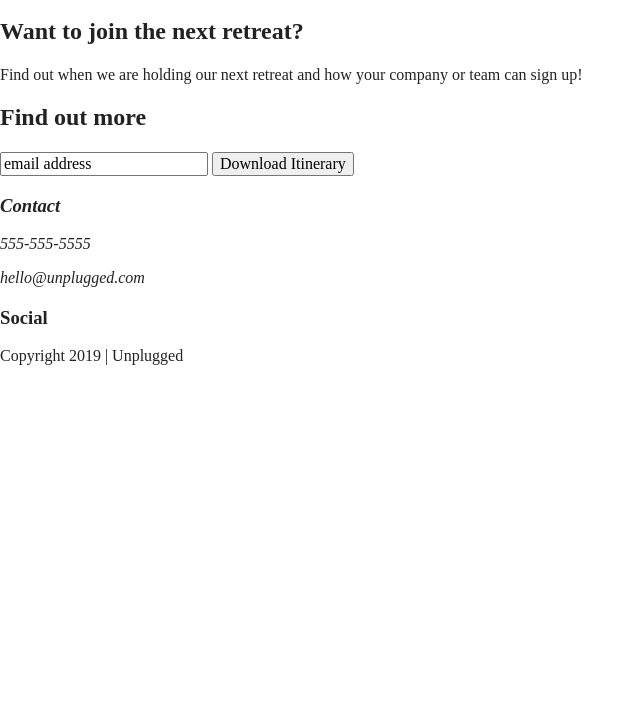
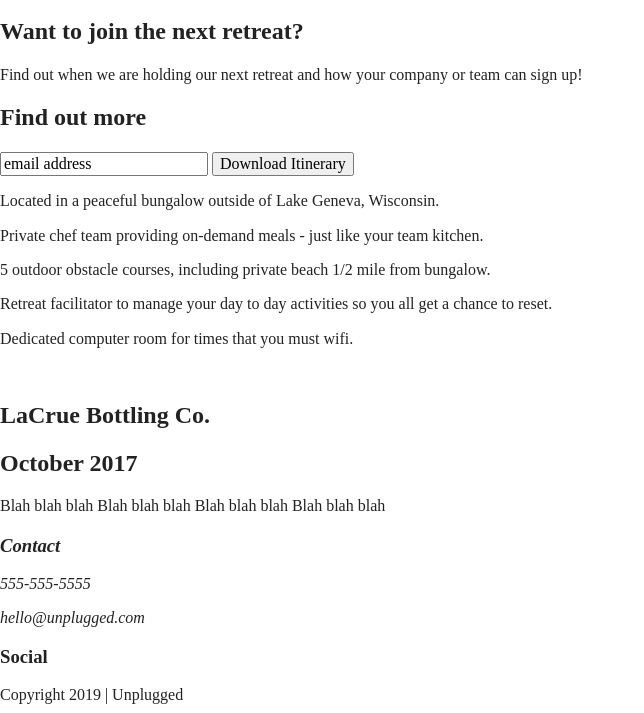
Before and after one commit to caitlintroutt/responsive-website, a website built with Parcel: page index.html in a window 1280 px wide. Shown: the part 538-1251 px from the top of the page, without its empty margins (0-644 px from the left). Before the commit the page ends 919 px from the top, so only its background shows below. Built offline with nearby package versions, Linux system fonts and the light colour scheme.

Commit message:
Updated HTML code

```diff
--- a/index.html
+++ b/index.html
@@ -42,7 +42,7 @@
 <main>
 
   <section>
-      <div class="headline">
+      <div class="hero-area">
           <img src="img/hero-image.jpg" alt="unplugged hero image">
           <h1>Retreat from the desk, return refreshed.</h1>
       </div>
@@ -50,13 +50,56 @@
   </section>
 
   <aside>
-      <div class="newsletter">
+      <div class="form-description">
           <h2>Want to join the next retreat?</h2>
             <p>Find out when we are holding our next retreat and how your company or team can sign up!</p>
+      </div>
+      <div class="form">
           <h2>Find out more</h2>
             <input type="text" name="name" value="email address">
           <input type="button" value="Download Itinerary">
+      </div>
   </aside>
+
+  <section class="features">
+      <div class="content-wrapper">
+        <div class="features-items">
+          <article>
+              <p class="fontawesome-icon"></p>
+              <p class="features-item-description">Located in a peaceful bungalow outside of Lake Geneva, Wisconsin.</p>
+          </article>
+          <article>
+              <p class="fontawesome-icon"></p>
+              <p class="features-item-description">Private chef team providing on-demand meals - just like your team kitchen.</p>
+          </article>
+          <article>
+              <p class="fontawesome-icon"></p>
+              <p class="features-item-description">5 outdoor obstacle courses, including private beach 1/2 mile from bungalow.</p>
+          </article>
+          <article>
+              <p class="fontawesome-icon"></p>
+              <p class="features-item-description">Retreat facilitator to manage your day to day activities so you all get a chance to reset.</p>
+          </article>
+          <article>
+              <p class="fontawesome-icon"></p>
+              <p class="features-item-description">Dedicated computer room for times that you must wifi.</p>
+          </article>
+        </div>
+      </div>
+  </section>
+
+  <section class="reviews">
+      <div class="content-wrapper">
+        <div class="lacrue-review">
+            <article>
+              <img src="" alt="">
+              <h2>LaCrue Bottling Co.</h2>
+              <h2>October 2017</h2>
+              <p>Blah blah blah Blah blah blah Blah blah blah Blah blah blah</p>
+            </article>
+        </div>
+      </div>
+  </section>
 
 </main>
 
```
